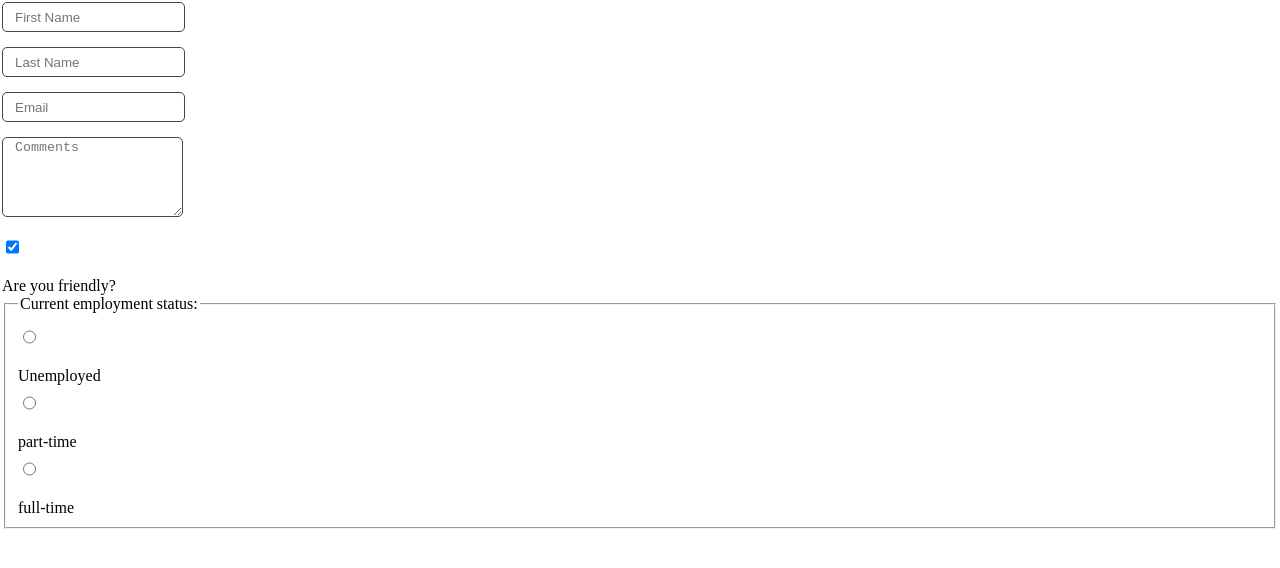
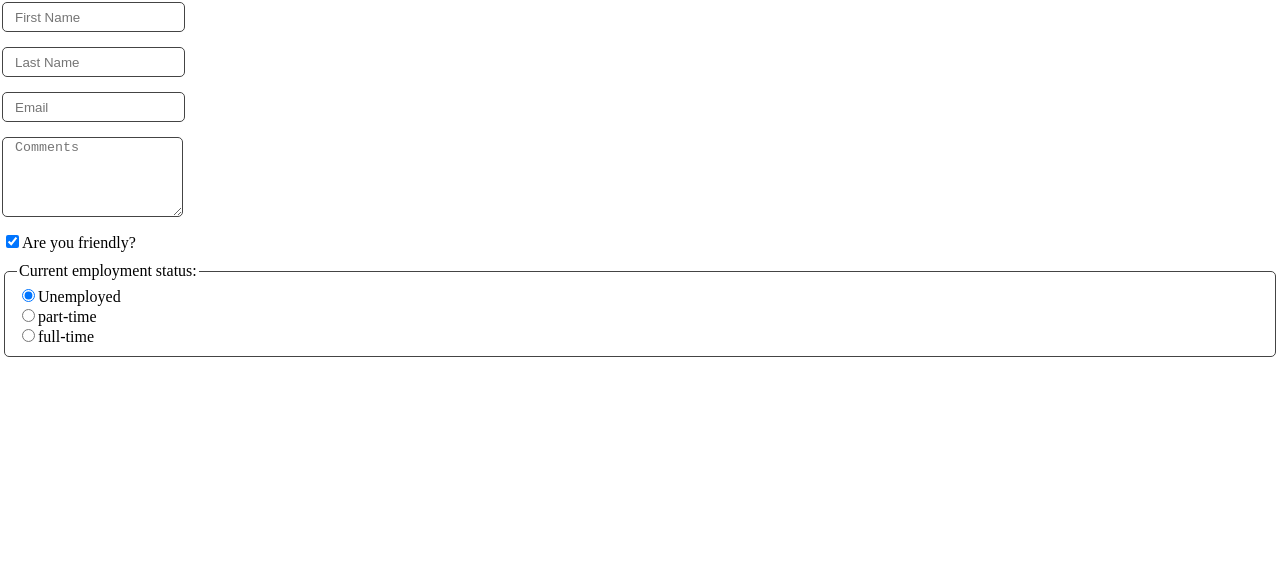
Before and after one commit to dearzss/react-ylhdqe, a React (Create React App) app: page / in a window 1280 px wide. Shown: the top 568 px of the page. Built offline with nearby package versions, Linux system fonts and the light colour scheme.

Commit message:
2 files modified

```diff
--- a/src/Form.js
+++ b/src/Form.js
@@ -3,14 +3,13 @@ import ReactDom from 'react-dom';
 import './style.css';
 
 export default function Form() {
-  //const [firstName, setFirstName] = React.useState('');
   const [formData, setFormData] = React.useState({
     firstName: '',
     lastName: '',
     email: '',
     comments: '',
     isFriendly: true,
-    employment: '',
+    employment: 'unemployed',
   });
 
   function handleChange(event) {
@@ -28,6 +27,7 @@ export default function Form() {
   return (
     <form>
       <input
+        className="common"
         type="text"
         placeholder="First Name"
         onChange={handleChange}
@@ -35,6 +35,7 @@ export default function Form() {
         value={formData.firstName}
       />
       <input
+        className="common"
         type="text"
         placeholder="Last Name"
         onChange={handleChange}
@@ -42,6 +43,7 @@ export default function Form() {
         value={formData.lastName}
       />
       <input
+        className="common"
         type="email"
         placeholder="Email"
         onChange={handleChange}
--- a/src/style.css
+++ b/src/style.css
@@ -7,7 +7,7 @@ body {
   padding: 2px;
 }
 
-input,
+.common,
 textarea {
   margin-bottom: 15px;
   height: 30px;
@@ -20,3 +20,10 @@ textarea {
 textarea {
   height: 80px;
 }
+
+fieldset {
+  border: 1px solid #444;
+  border-radius: 5px;
+  margin-top: 10px;
+  margin-bottom: 10px;
+}
```
